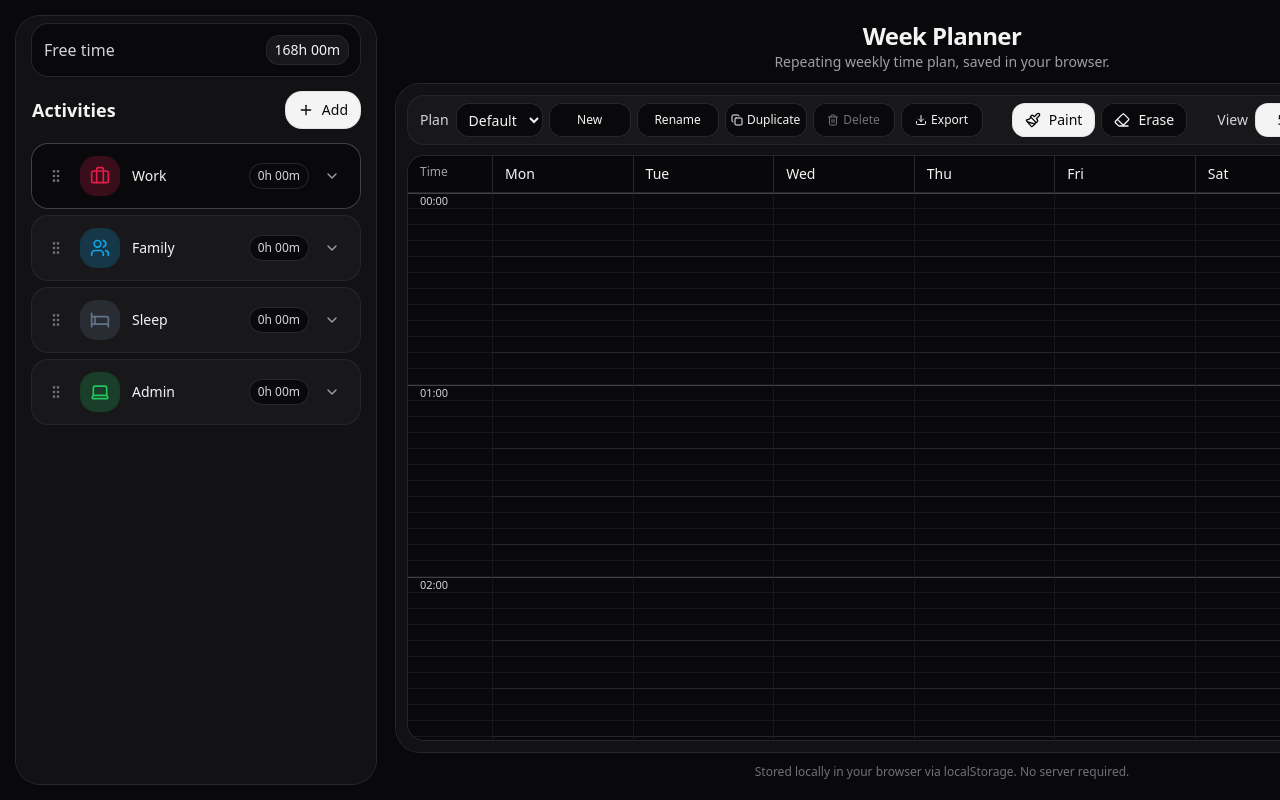
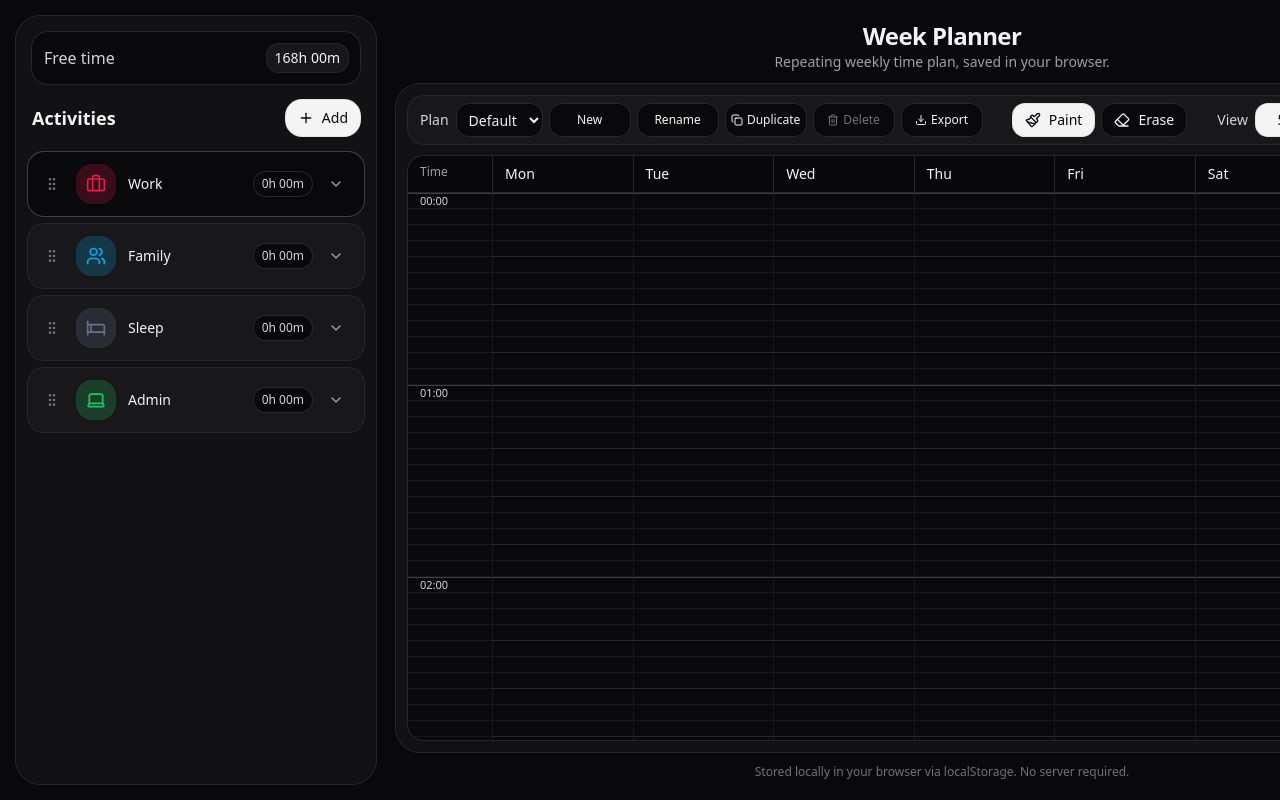
Before and after one commit to pat15312/week-planner, a React (Vite) app: page / in a window 1280 px wide. Built offline with nearby package versions, Linux system fonts and the light colour scheme.

Commit message:
Updated App.tsx

```diff
--- a/src/App.tsx
+++ b/src/App.tsx
@@ -811,7 +811,7 @@ export default function App() {
     <div className="h-screen overflow-hidden bg-zinc-950 text-zinc-100">
       <div className="mx-auto flex h-full max-w-[1400px] gap-4 p-4">
         <aside className="flex w-[360px] shrink-0 flex-col overflow-hidden rounded-3xl bg-zinc-900/60 p-2 ring-1 ring-zinc-800">
-          <div className="mx-2 mb-4 shrink-0 rounded-2xl bg-zinc-950 p-3 ring-1 ring-zinc-800">
+          <div className="m-2 mb-4 shrink-0 rounded-2xl bg-zinc-950 p-3 ring-1 ring-zinc-800">
             <div className="flex items-center justify-between">
               <span className="text-zinc-300">Free time</span>
               <span className="rounded-xl bg-zinc-900 px-2 py-1 text-sm ring-1 ring-zinc-800">
@@ -833,7 +833,7 @@ export default function App() {
             </button>
           </div>
 
-          <div className="min-h-0 flex-1 space-y-2 overflow-y-auto px-2 pt-1">
+          <div className="min-h-0 flex-1 space-y-2 overflow-y-auto px-1 pt-1">
               {activePlan.activities.map((a) => {
                 const Icon = getIconComponent(a.icon);
                 const selected = a.id === activePlan.selectedActivityId;
```
